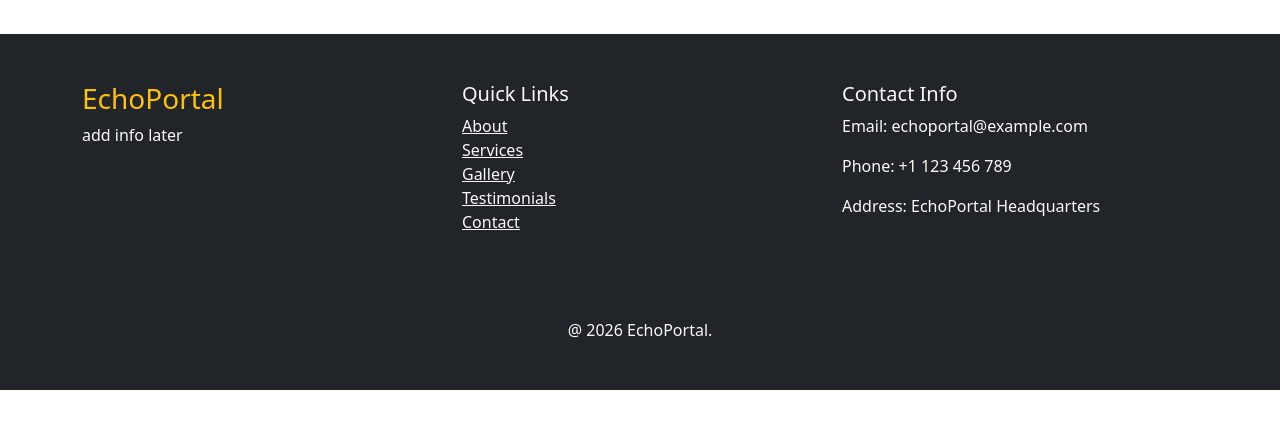
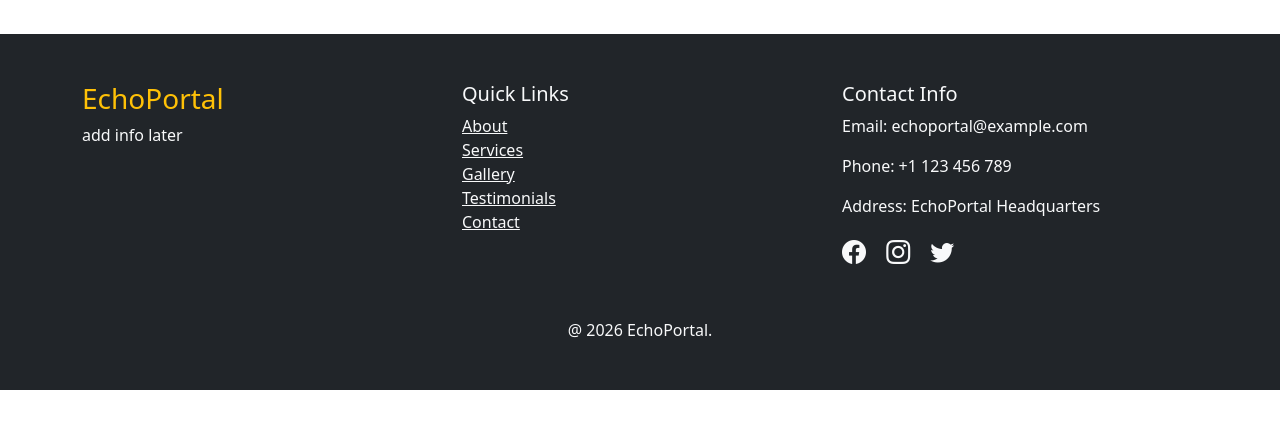
Before and after one commit to matthewasdada/EchoPortal, a Flask app: page /about in a window 1280 px wide. Shown: the part 304-733 px from the top of the page. Run offline with Flask 3, Linux system fonts and the light colour scheme.

Commit message:
error in loading my icons so i fixed it

```diff
--- a/EchoPortal-codespace/templates/base.html
+++ b/EchoPortal-codespace/templates/base.html
@@ -3,6 +3,10 @@
 <head>
     <meta charset="UTF-8">
     <title>EchoPortal</title>
+
+    <link href="https://cdn.jsdelivr.net/npm/bootstrap@5.3.3/dist/css/bootstrap.min.css" rel="stylesheet">
+
+    <link rel="stylesheet" href="https://cdn.jsdelivr.net/npm/bootstrap-icons@1.11.3/font/bootstrap-icons.css">
 
     <link href="https://cdn.jsdelivr.net/npm/bootstrap@5.3.3/dist/css/bootstrap.min.css" rel="stylesheet">
 
```
